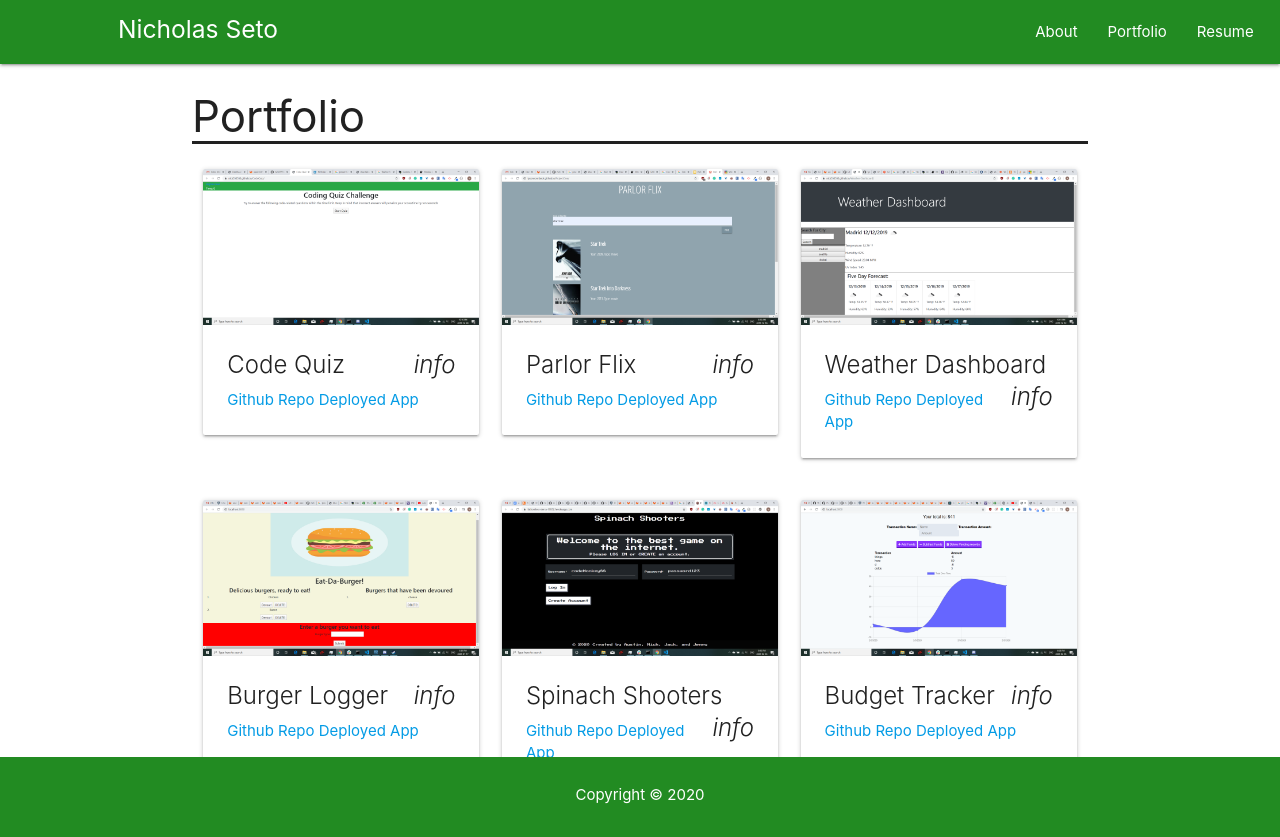
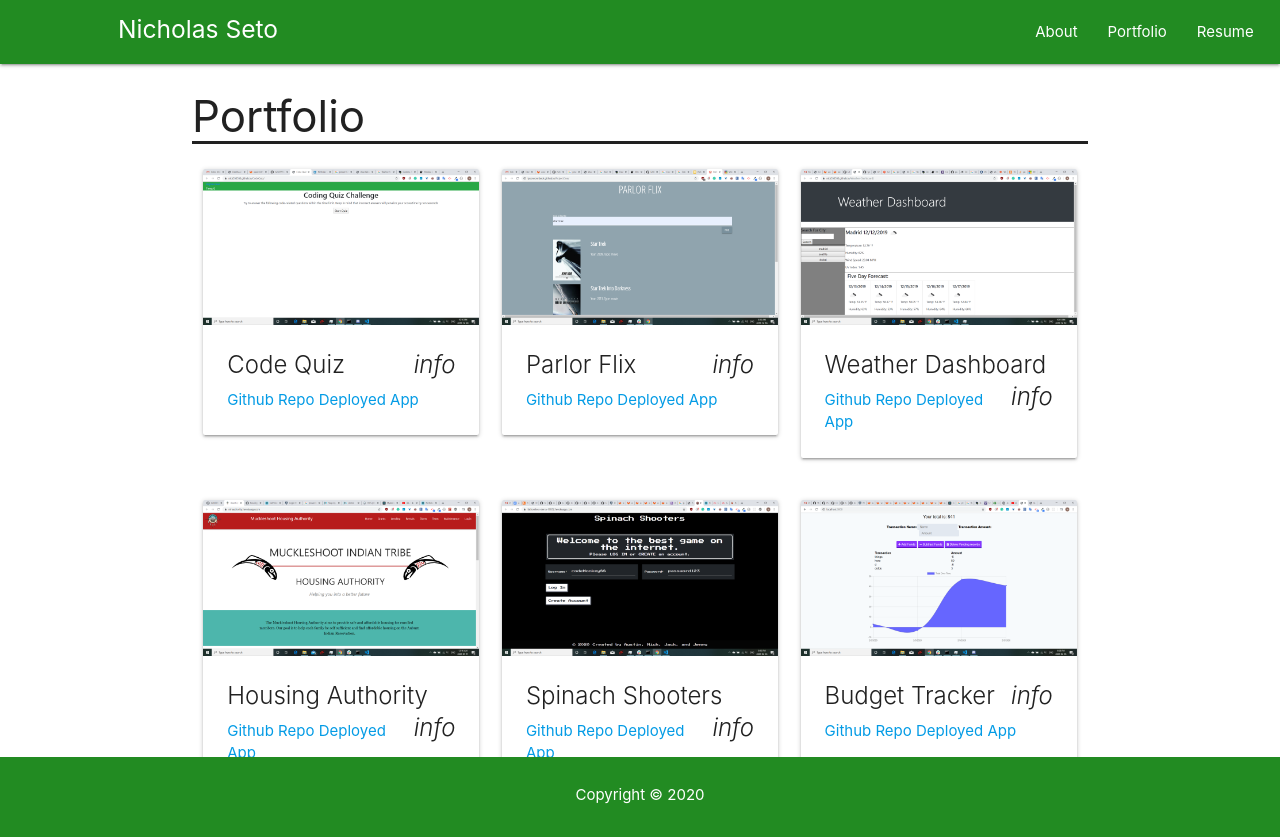
Before and after one commit to nick555555/ReactPortfolio, a React (Create React App) app: page /portfolio in a window 1280 px wide. Built offline with nearby package versions, Linux system fonts and the light colour scheme.

Commit message:
altered project list, descriptions

```diff
--- a/src/pages/Portfolio.js
+++ b/src/pages/Portfolio.js
@@ -3,9 +3,9 @@ import Project from "../components/Project";
 import CodeQuiz from "./Images/CodeQuiz.png";
 import ParlorFlix from "./Images/ParlorFlix.png";
 import WeatherDashboard from "./Images/WeatherDashboard.png";
-import BurgerLogger from "./Images/BurgerLogger.png";
 import SpinachShooters from "./Images/SpinachShooters.png";
 import BudgetTracker from "./Images/BudgetTracker.png";
+import MHA from "./Images/MHA.png";
 
 function Portfolio() {
     return(
@@ -17,9 +17,9 @@ function Portfolio() {
                 <div className="col s4"><Project title="Weather Dashboard" image={WeatherDashboard} github="https://github.com/nick555555/Weather-Dashboard" deployed="https://nick555555.github.io/Weather-Dashboard/" summary="Displays the current weather and a 5 day weather forcast based on the city the user inputs. Prior searches are saved for easy reference." tech="HTML, CSS, Javascript, jQuery, Bootstrap, Moment.js and the Open Weather API" /></div>
             </div>
             <div className="row">
-                <div className="col s4"><Project title="Burger Logger" image={BurgerLogger} github="https://github.com/nick555555/BurgerLogger" deployed="https://calm-plains-89557.herokuapp.com/" /></div>
+                <div className="col s4"><Project title="Housing Authority" image={MHA} github="https://github.com/nick555555/housing-project" deployed="https://mhauthority.herokuapp.com/" summary="A website built for the Muckleshoot Housing Authority. Displays related events, information and forms." tech="HTML, CSS, Javascript, React, Materialize, Node.js, Formspree" /></div>
                 <div className="col s4"><Project title="Spinach Shooters" image={SpinachShooters} github="https://github.com/Javeyn/projectTwo" deployed="https://fathomless-sierra-17852.herokuapp.com/" summary="A variant of space invaders using custom assets. Includes varying game parameters and a login system." tech="HTML, CSS, Javascript, jQuery, mySQL, Handlebars, Materialize, Node.js" /></div>
-                <div className="col s4"><Project title="Budget Tracker" image={BudgetTracker} github="https://github.com/nick555555/BudgetTracker" deployed="https://warm-dusk-78374.herokuapp.com/" /></div>
+                <div className="col s4"><Project title="Budget Tracker" image={BudgetTracker} github="https://github.com/nick555555/BudgetTracker" deployed="https://warm-dusk-78374.herokuapp.com/" summary="A budget tracking app that allows users to be able to input budgetary expenses and deposits with or without an internet connection." tech="HTML, CSS, Javascript, Heroku, Express, Morgan, Mongoose, Compression" /></div>
             </div>
         </div>
     )
```
Also changed, not shown: src/pages/Images/BurgerLogger.png (deleted), src/pages/Images/MHA.png (added).
